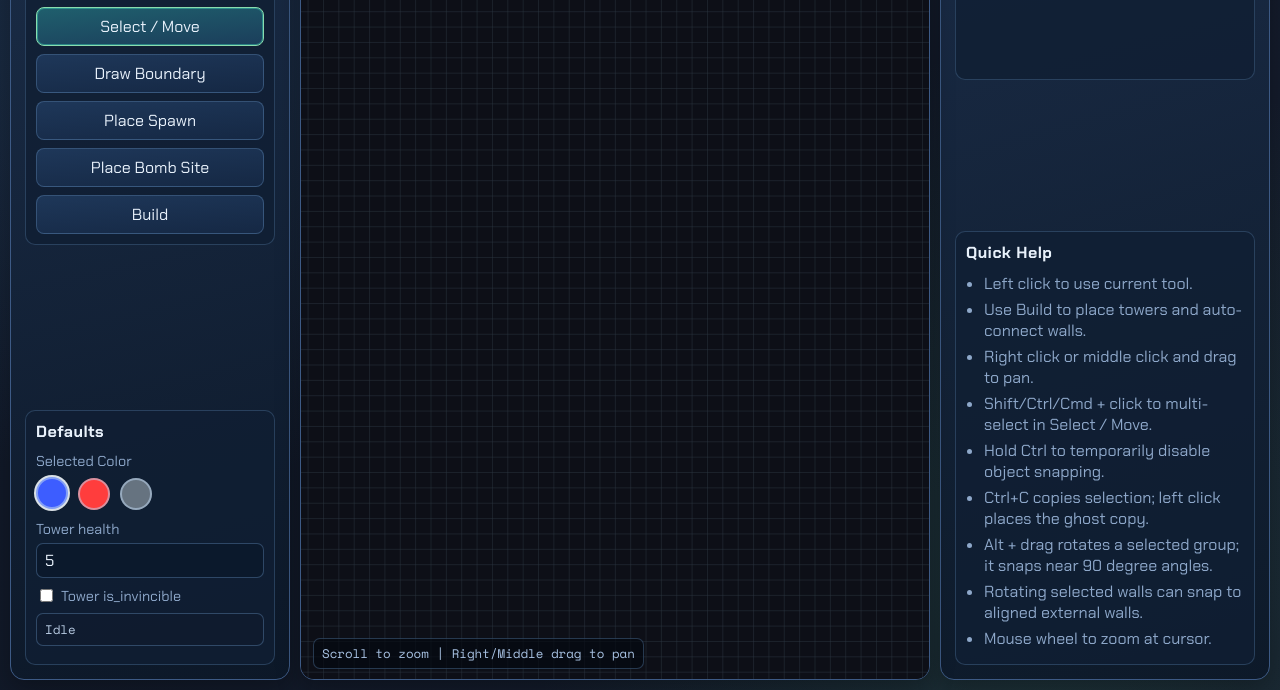
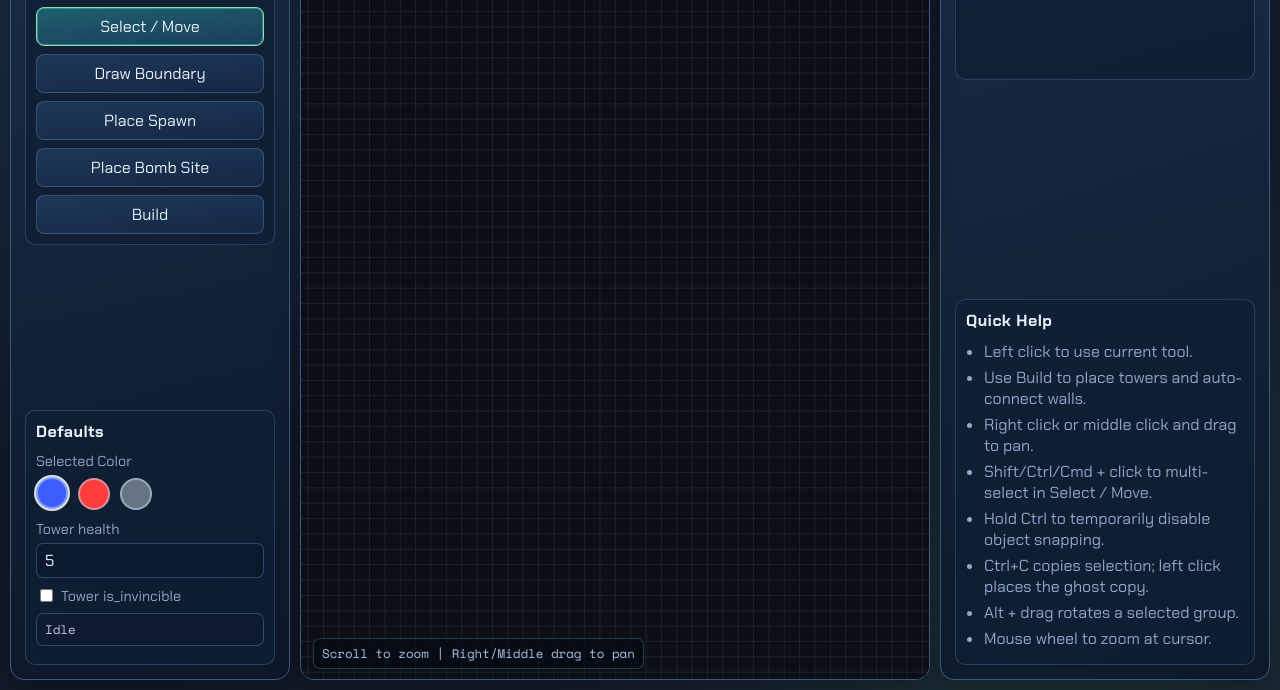
Before and after one commit to andyman087/map-editor, a plain HTML site: page index.html in a window 1280 px wide. Shown: the part 110-800 px from the top of the page. Drawn offline with nearby package versions, Linux system fonts and the light colour scheme.

Commit message:
Simplify quick help controls

```diff
--- a/index.html
+++ b/index.html
@@ -95,12 +95,11 @@
         <ul class="tips">
           <li>Left click to use current tool.</li>
           <li>Use Build to place towers and auto-connect walls.</li>
-          <li>Right click or middle click and drag to pan.</li>
-          <li>Shift/Ctrl/Cmd + click to multi-select in Select / Move.</li>
-          <li>Hold Ctrl to temporarily disable object snapping.</li>
+            <li>Right click or middle click and drag to pan.</li>
+            <li>Shift/Ctrl/Cmd + click to multi-select in Select / Move.</li>
+            <li>Hold Ctrl to temporarily disable object snapping.</li>
             <li>Ctrl+C copies selection; left click places the ghost copy.</li>
-            <li>Alt + drag rotates a selected group; it snaps near 90 degree angles.</li>
-            <li>Rotating selected walls can snap to aligned external walls.</li>
+            <li>Alt + drag rotates a selected group.</li>
             <li>Mouse wheel to zoom at cursor.</li>
         </ul>
       </section>
```
